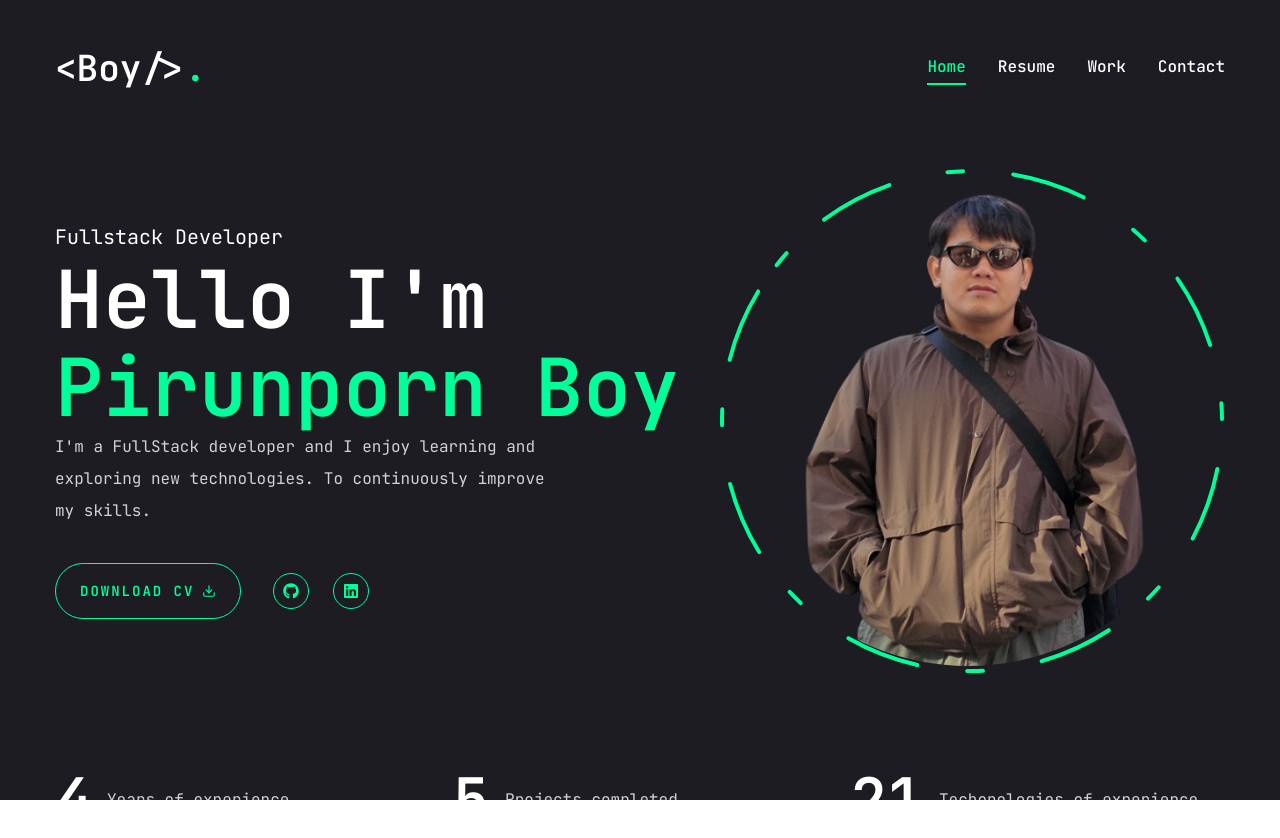
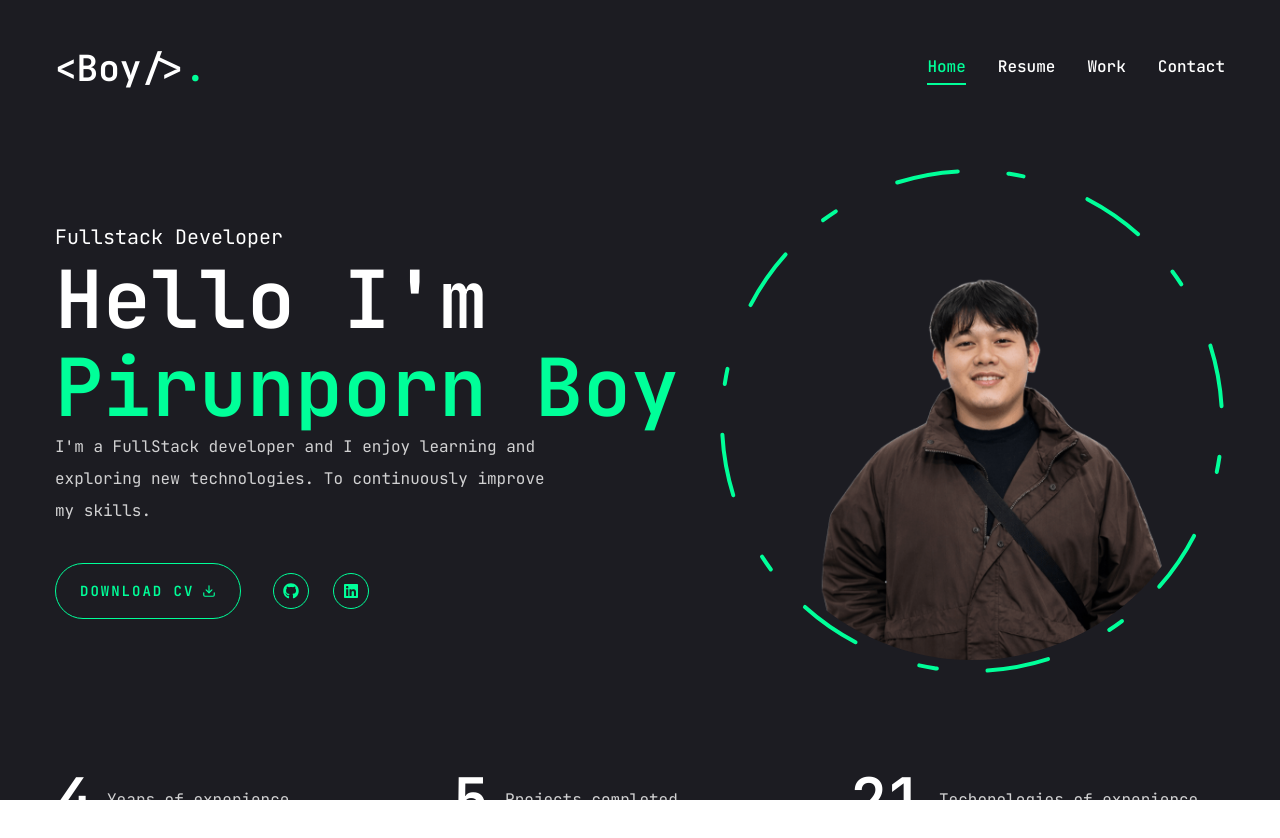
Before and after one commit to BoyPirunporn/portfolio, a Next.js app: page / in a window 1280 px wide. Built offline with nearby package versions, Linux system fonts and the light colour scheme.

Commit message:
update: profile picture

```diff
--- a/components/Photo.tsx
+++ b/components/Photo.tsx
@@ -1,21 +1,37 @@
-import { motion } from 'framer-motion';
-import Image from 'next/image';
+import { motion } from "framer-motion"
+import Image from "next/image"
+
 const Photo = () => {
     return (
-        <div className='w-full h-full relative'>
+        <div className="relative flex items-center justify-center
+                    w-[300px] h-[300px]
+                    xl:w-[506px] xl:h-[506px]">
+
+            {/* Image */}
             <motion.div
                 initial={{ opacity: 0 }}
-                animate={{ opacity: 1, transition: { delay: 2, duration: 0.4, ease: "easeIn" } }}>
-                <motion.div
-                    initial={{ opacity: 0 }}
-                    animate={{ opacity: 1, transition: { delay: 2, duration: 0.4, ease: "easeInOut" } }}
-                    className='w-[290px] h-[298px] xl:w-[498px] xl:h-[498px]  absolute'>
-                    <Image src={"/me2.png"} priority quality={100} fill alt='me' className='object-contain rounded-full' />
+                animate={{ opacity: 1 }}
+                transition={{ delay: 2, duration: 0.4, ease: "easeInOut" }}
+                className="absolute inset-[10px] xl:inset-[14px]
+             rounded-full overflow-hidden"
+            >
+                <Image
+                    src="/me4.png"
+                    alt="me"
+                    fill
+                    priority
+                    quality={100}
+                    className="object-cover"
+                />
             </motion.div>
 
-                {/* circle */}
-
-                <motion.svg className={"w-[300px] xl:w-[506px] h-[300px] xl:h-[506px]"} fill={"transparent"} viewBox={"0 0 506 506"} xmlns={"http://www.w3.org/2000/svg"}>
+            {/* Circle */}
+            <motion.svg
+                className="absolute inset-0"
+                viewBox="0 0 506 506"
+                fill="transparent"
+                xmlns="http://www.w3.org/2000/svg"
+            >
                 <motion.circle
                     cx="253"
                     cy="253"
@@ -31,18 +47,18 @@ const Photo = () => {
                             "16 25 92 72",
                             "4 250 22 22"
                         ],
-                            rotate: [120, 360]
+                        rotate: 360
                     }}
                     transition={{
-                            duration:20,
+                        duration: 20,
                         repeat: Infinity,
-                            repeatType:"reverse"
+                        ease: "linear"
                     }}
+                    style={{ transformOrigin: "50% 50%" }}
                 />
             </motion.svg>
-            </motion.div>
         </div>
-    );
+    )
 }
 
-export default Photo;
+export default Photo
```
Also changed, not shown: public/96FB5126-0A18-4F6D-8993-0161508C37C3.jpeg (deleted), public/me4.png (added). Lines whose indentation alone changed are shown as unchanged.
